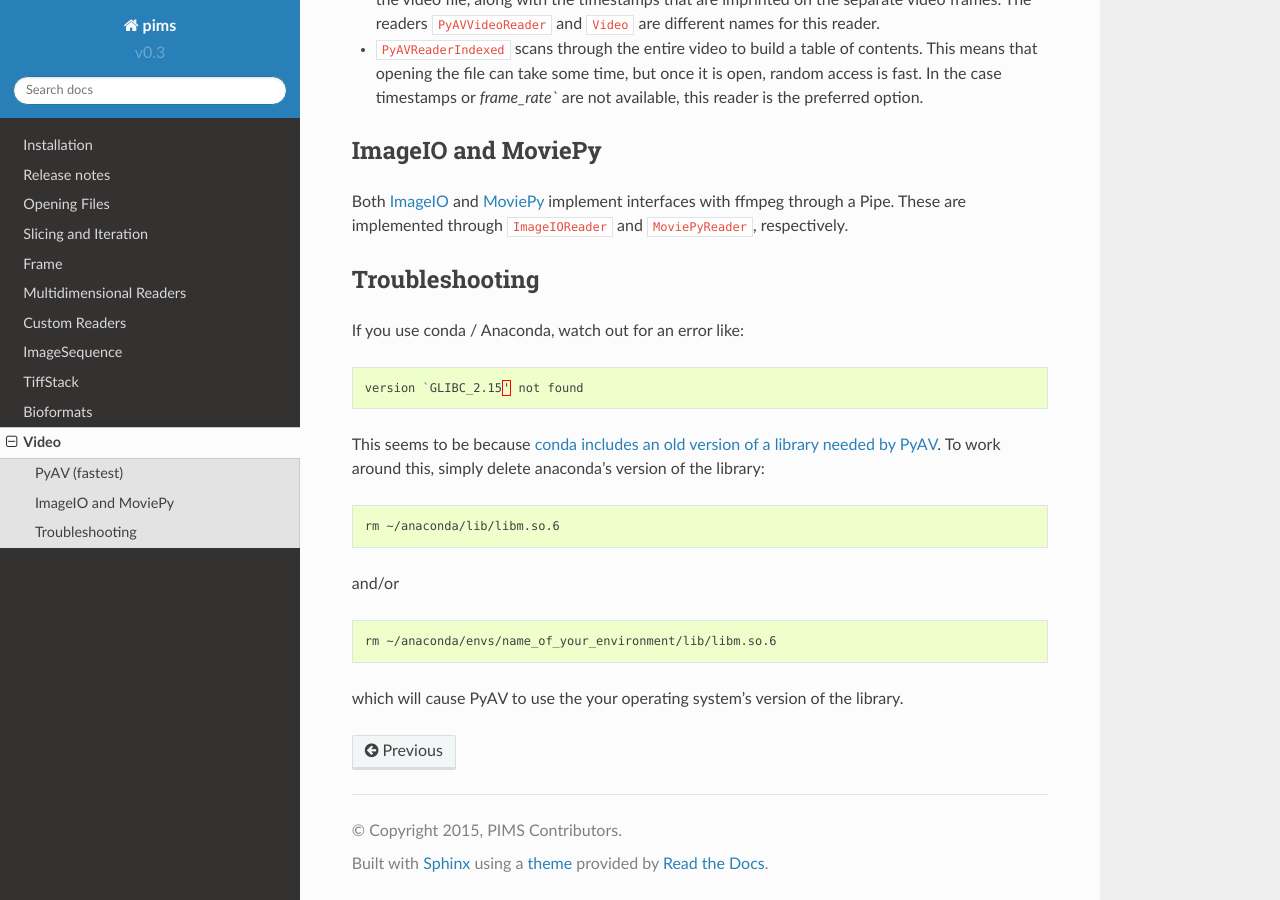
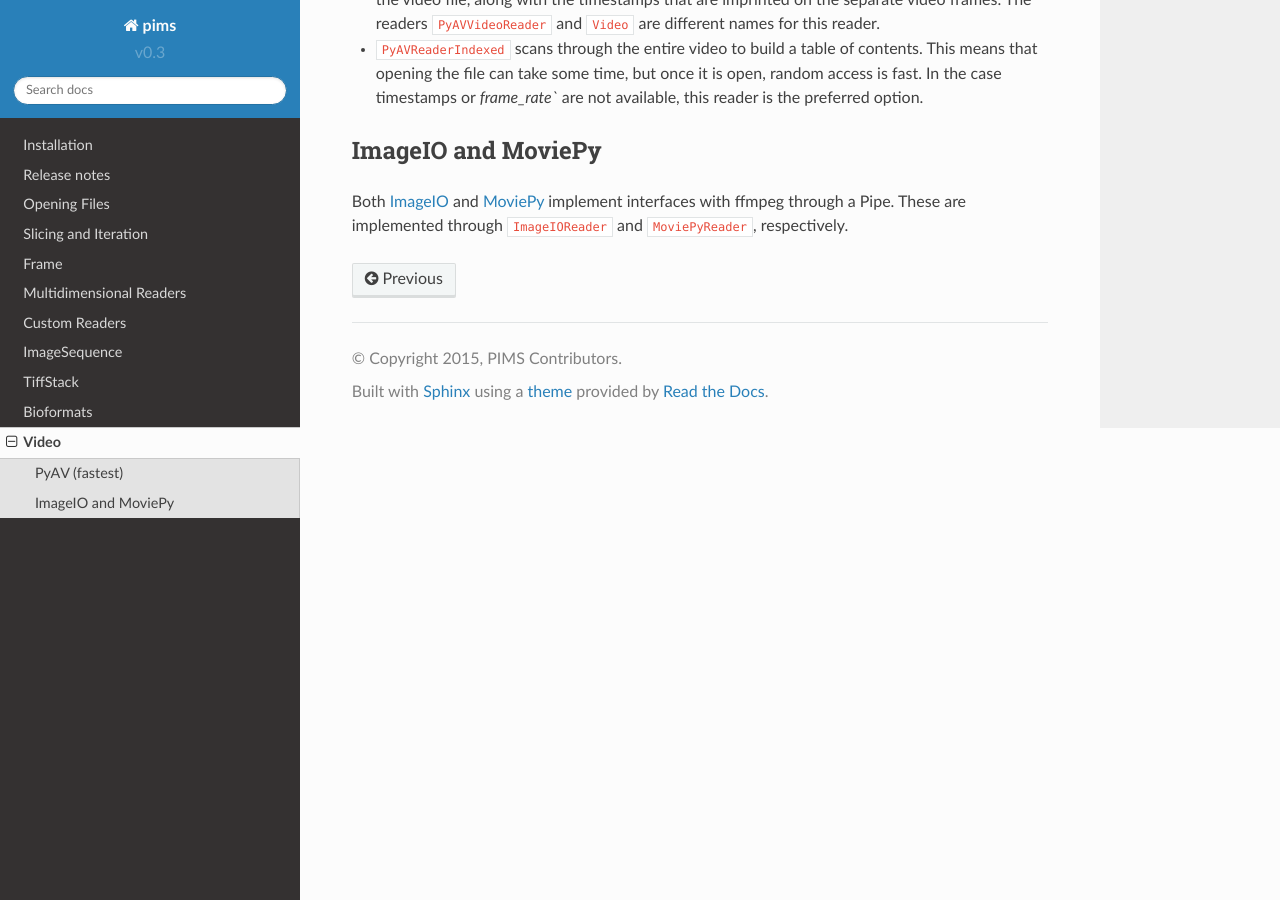
Before and after one commit to soft-matter/pims, a Sphinx documentation site: the page built from doc/source/video.rst, in a window 1280 px wide and 900 px high, scrolled down 512 px. Built offline with Sphinx 7.4.7 and the Read the Docs theme 2.0.0, drawn with Linux system fonts in a browser that asks for light colours.

Commit message:
DOC: Remove libm warning.

```diff
--- a/doc/source/video.rst
+++ b/doc/source/video.rst
@@ -32,30 +32,3 @@ ImageIO and MoviePy
 Both `ImageIO <https://imageio.github.io>`_ and `MoviePy <http://zulko.github.io/moviepy>`_
 implement interfaces with ffmpeg through a Pipe. These are implemented through
 ``ImageIOReader`` and ``MoviePyReader``, respectively.
-
-
-Troubleshooting
----------------
-
-If you use conda / Anaconda, watch out for an error like:
-
-.. code-block:: bash
-
-    version `GLIBC_2.15' not found
-
-This seems to be because `conda includes an old version of a library
-needed by PyAV <github.com/ContinuumIO/anaconda-issues/issues/182>`__.
-To work around this, simply delete anaconda's version of the library:
-
-.. code-block:: bash
-
-    rm ~/anaconda/lib/libm.so.6
-
-and/or
-
-.. code-block:: bash
-
-    rm ~/anaconda/envs/name_of_your_environment/lib/libm.so.6
-
-which will cause PyAV to use the your operating system's version of the
-library.
```
